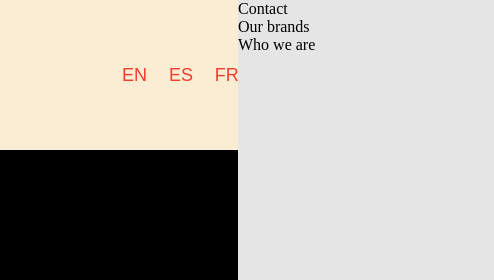
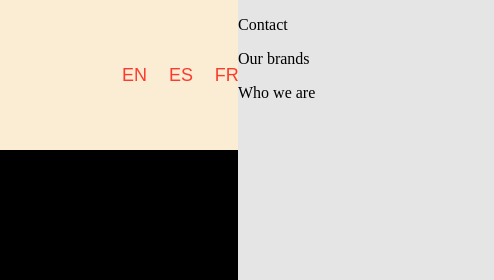
Before and after one commit to Freekson/Tester, a plain HTML site: page index.html in a window 1280 px wide. Shown: the top 280 px of the page, 786-1280 px from the left. Drawn offline with Linux system fonts and the light colour scheme.

Commit message:
Update index.html

```diff
--- a/index.html
+++ b/index.html
@@ -32,9 +32,15 @@
             </div>
         </div>
         <aside>
-            <div class="block">Contact</div>
-            <div class="block">Our brands</div>
-            <div class="block">Who we are</div>
+            <div class="block">
+                <p>Contact</p>
+            </div>
+            <div class="block">
+                <p>Our brands</p>
+            </div>
+            <div class="block">
+                <p>Who we are</p>
+            </div>
         </aside>
     </main>
 </body>
```
